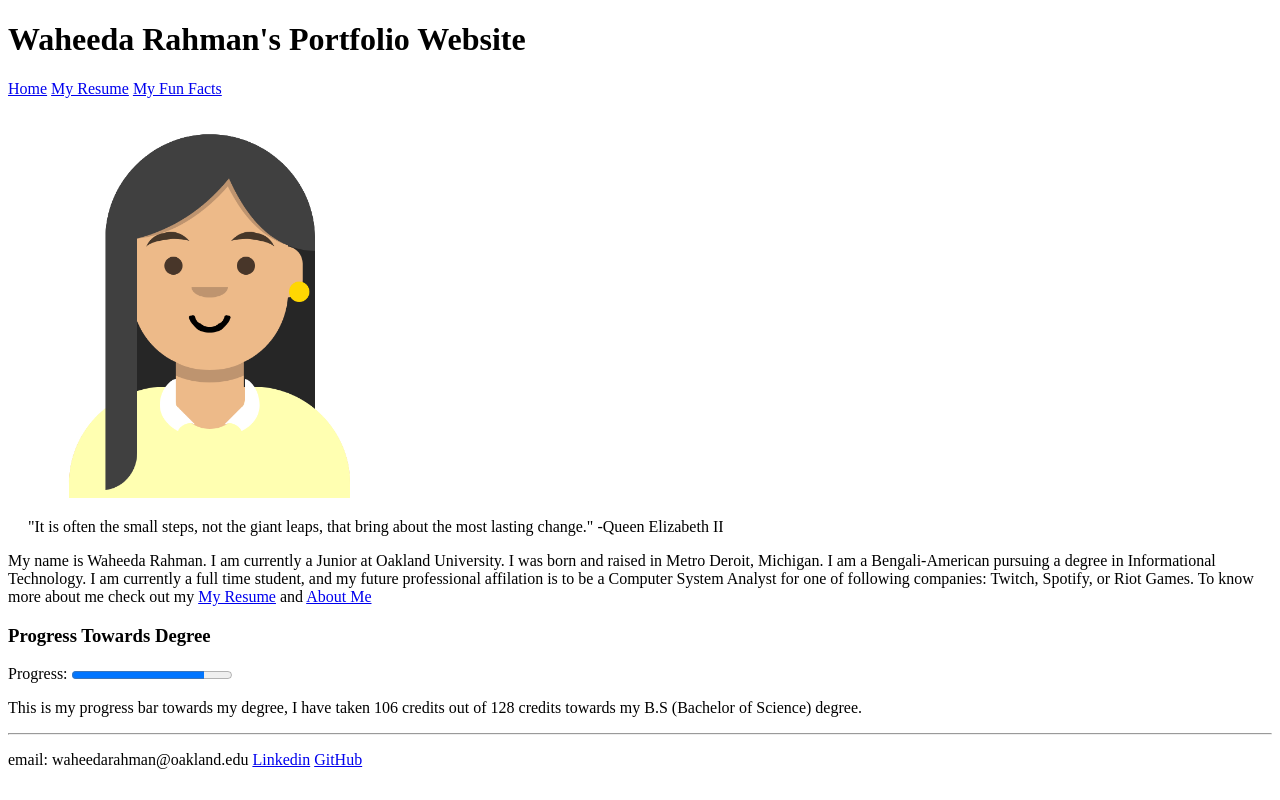
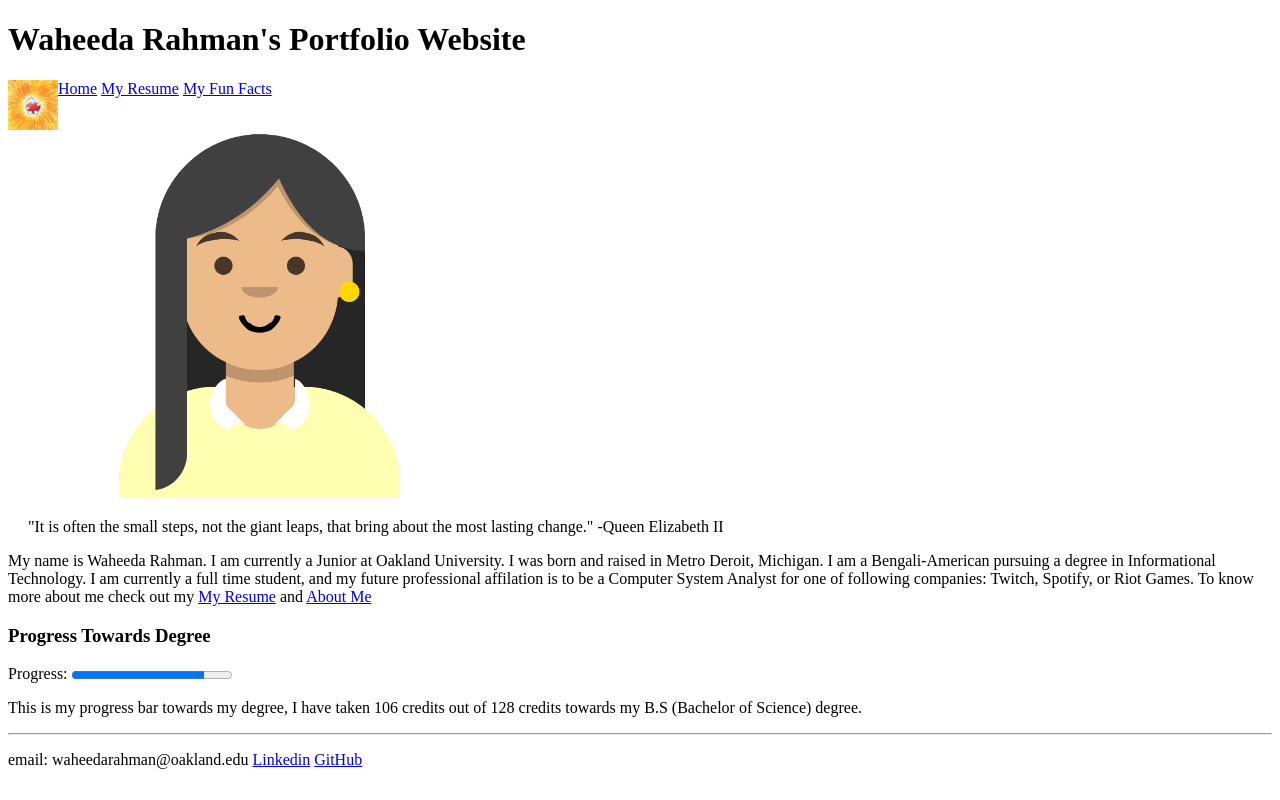
Before and after one commit to waheeduh/waheedarahman_hw1TH_csi3150_fs2023, a plain HTML site: page index.html in a window 1280 px wide. Drawn offline with Linux system fonts and the light colour scheme.

Commit message:
logo icon

```diff
--- a/index.html
+++ b/index.html
@@ -10,7 +10,7 @@
       href="./images/starfavicon.jpg"
       type="image/x-icon"
     />
-
+    <!--external css file linkup-->
     <link rel="stylesheet" href="./css/stylesheet.css" />
 
   </head>
@@ -24,10 +24,12 @@
 <!--header, navbar, avatar pic-->
         <h1>Waheeda Rahman's Portfolio Website</h1>
       <nav id="navbar">
+        <img src="images/bunny.jpeg" width="50" height="50" style="float: left;"/>
         <a href="./index.html" class="navOption">Home</a>
         <a href="./html/my_resume.html" class="navOption">My Resume</a>
         <a href="./html/my_fun_facts.html" class="navOption">My Fun Facts</a>
       </nav>
+
       <div id="avatarIcon">
         <img
           src="./images/avataricon.png"
@@ -36,6 +38,7 @@
           width="400"
         />
       </div>
+
       <!--about me + progress bar + social media-->
       <main id="about me">
         <p>&nbsp;&nbsp;&nbsp;&nbsp;
@@ -61,6 +64,8 @@
       </main>
     </body>
     </header>
+
+
     <footer>
         <hr/>
         <p> email: waheedarahman@oakland.edu
```
Also changed, not shown: images/bunny.jpeg (added).
